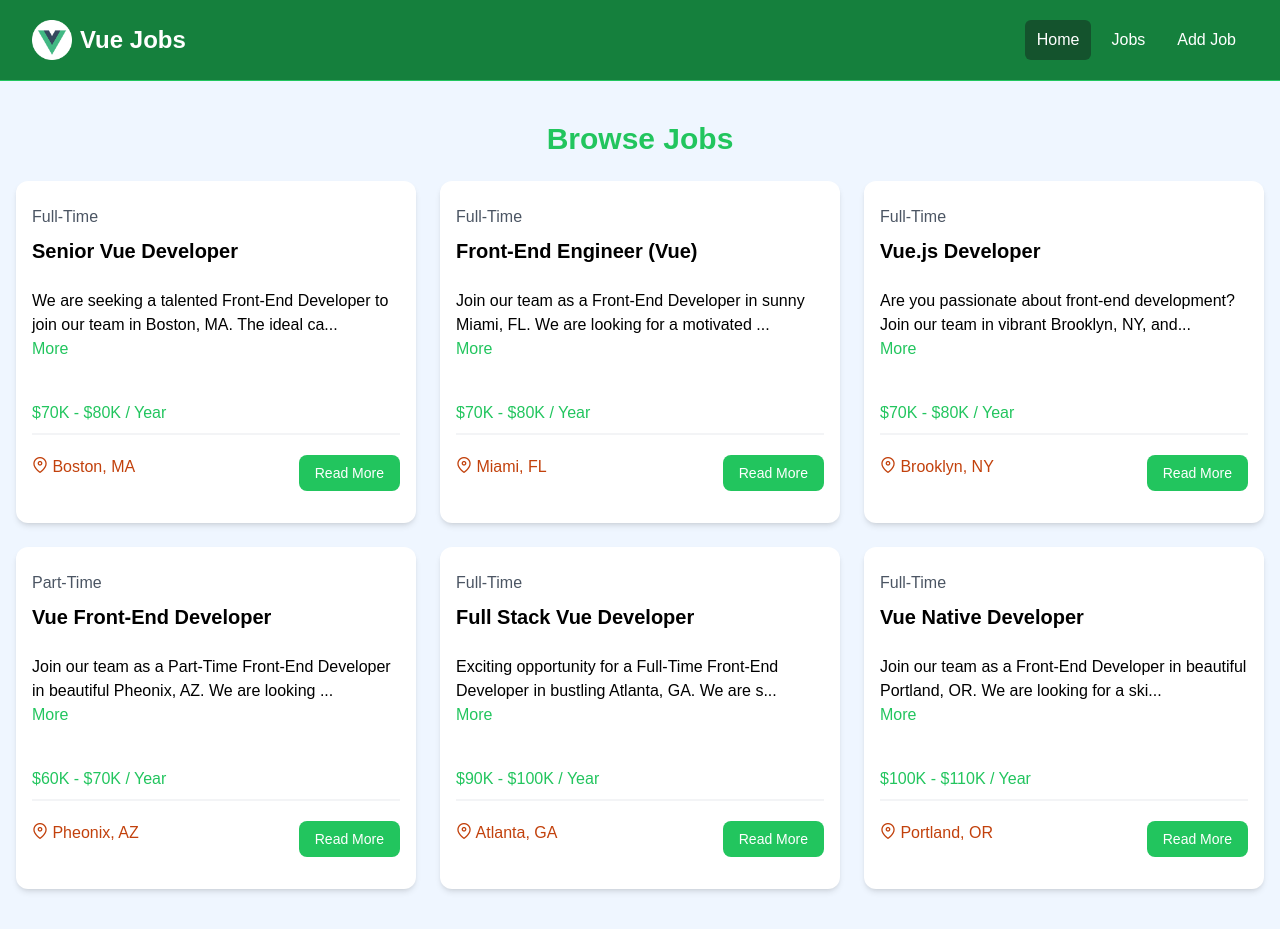
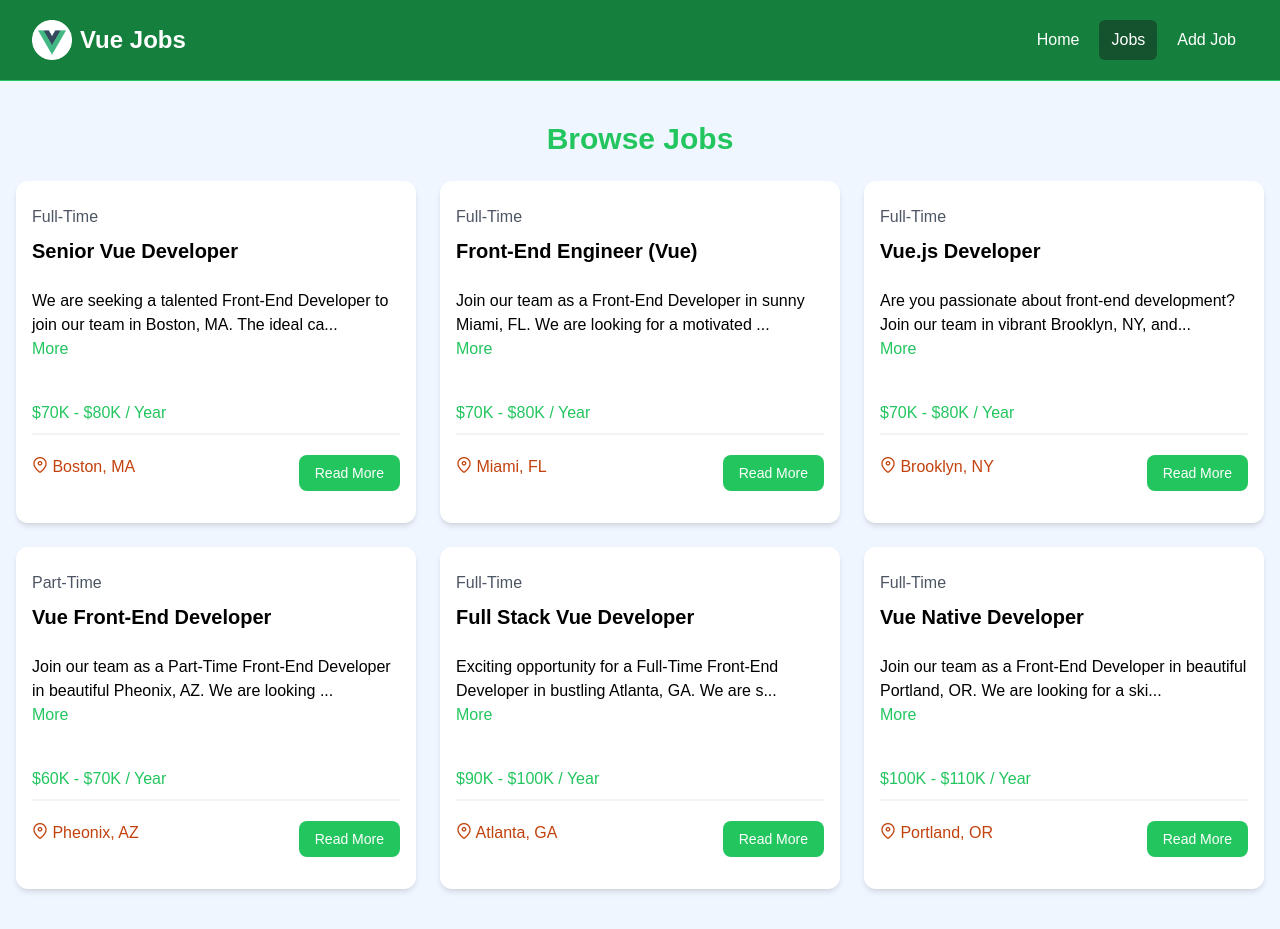
Before and after one commit to jonathanrogenes/vue-crash-2025, a Vue app: page /jobs in a window 1280 px wide. Built offline with nearby package versions, Linux system fonts and the light colour scheme.

Commit message:
made navbar active and implemented notfound view and route

```diff
--- a/src/components/Navbar.vue
+++ b/src/components/Navbar.vue
@@ -1,6 +1,11 @@
 <script setup>
-import { RouterLink } from 'vue-router'
+import { RouterLink, useRoute } from 'vue-router'
 import logo from '@/assets/img/logo.png'
+
+const isActiveLink = (routePath) => {
+  const route = useRoute()
+  return route.path === routePath
+}
 </script>
 
 <template>
@@ -17,17 +22,38 @@ import logo from '@/assets/img/logo.png'
             <div class="flex space-x-2">
               <RouterLink
                 to="/"
-                class="text-white bg-green-900 hover:bg-gray-900 hover:text-white rounded-md px-3 py-2"
+                :class="[
+                  isActiveLink('/') ? 'bg-green-900' : 'hover:bg-gray-900',
+                  'hover:text-white',
+                  'text-white',
+                  'px-3',
+                  'py-2',
+                  'rounded-md',
+                ]"
                 >Home</RouterLink
               >
               <RouterLink
                 to="/jobs"
-                class="text-white hover:bg-green-900 hover:text-white rounded-md px-3 py-2"
+                :class="[
+                  isActiveLink('/jobs') ? 'bg-green-900' : 'hover:bg-gray-900',
+                  'hover:text-white',
+                  'text-white',
+                  'px-3',
+                  'py-2',
+                  'rounded-md',
+                ]"
                 >Jobs</RouterLink
               >
               <RouterLink
                 to="/jobs/add"
-                class="text-white hover:bg-green-900 hover:text-white rounded-md px-3 py-2"
+                :class="[
+                  isActiveLink('/jobs/add') ? 'bg-green-900' : 'hover:bg-gray-900',
+                  'hover:text-white',
+                  'text-white',
+                  'px-3',
+                  'py-2',
+                  'rounded-md',
+                ]"
                 >Add Job</RouterLink
               >
             </div>
--- a/src/router/index.js
+++ b/src/router/index.js
@@ -1,6 +1,7 @@
 import { createRouter, createWebHistory } from 'vue-router'
 import HomeView from '@/views/HomeView.vue'
 import JobsView from '@/views/JobsView.vue'
+import NotFoundView from '@/views/NotFoundView.vue'
 
 const router = createRouter({
   history: createWebHistory(import.meta.env.BASE_URL),
@@ -15,6 +16,11 @@ const router = createRouter({
       name: 'jobs',
       component: JobsView,
     },
+    {
+      path: '/:catchAll(.*)',
+      name: 'not-found',
+      component: NotFoundView,
+    },
   ],
 })
 
--- /dev/null
+++ b/src/views/NotFoundView.vue
@@ -0,0 +1,14 @@
+<script setup>
+import { RouterLink } from 'vue-router'
+</script>
+
+<template>
+  <section class="text-center flex flex-col justify-center items-center h-96">
+    <i class="pi pi-exclamation-triangle text-yellow-500 text-7xl mb-5"></i>
+    <h1 class="text-6xl font-bold mb-4">404 Not Found</h1>
+    <p class="text-xl mb-5">This page does not exist</p>
+    <RouterLink to="/" class="text-white bg-green-700 hover:bg-green-900 rounded-md px-3 py-2 mt-4"
+      >Go Back</RouterLink
+    >
+  </section>
+</template>
```
